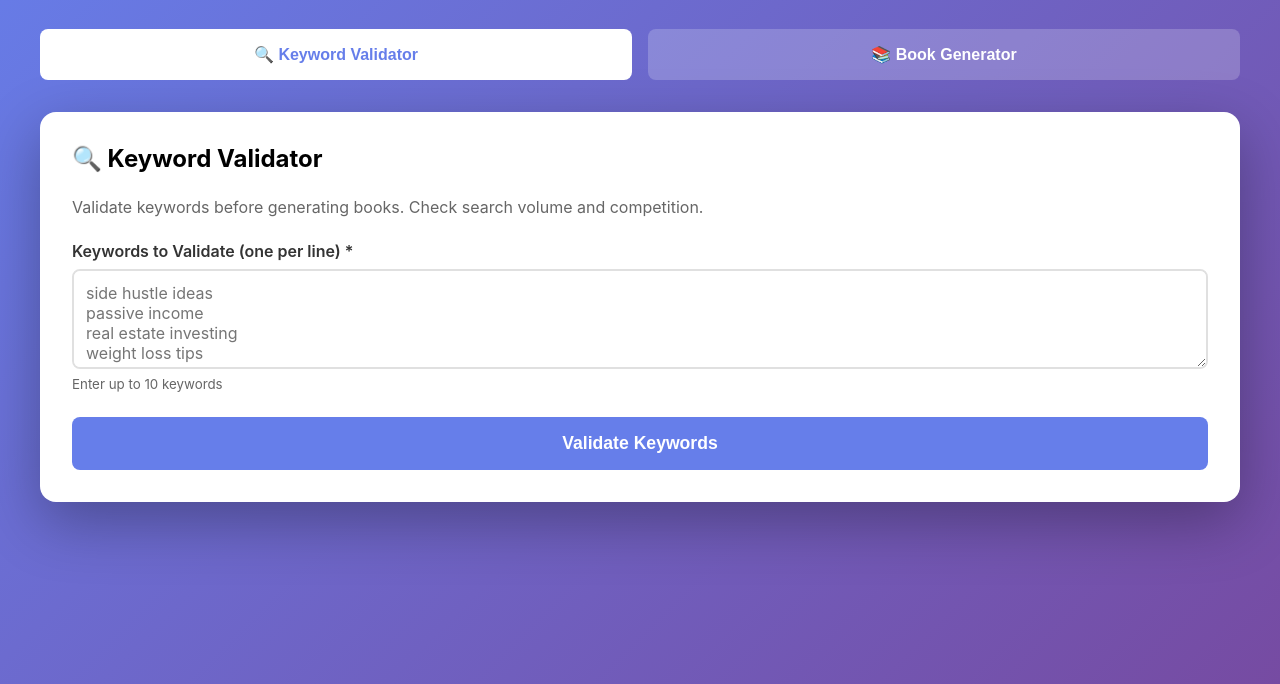
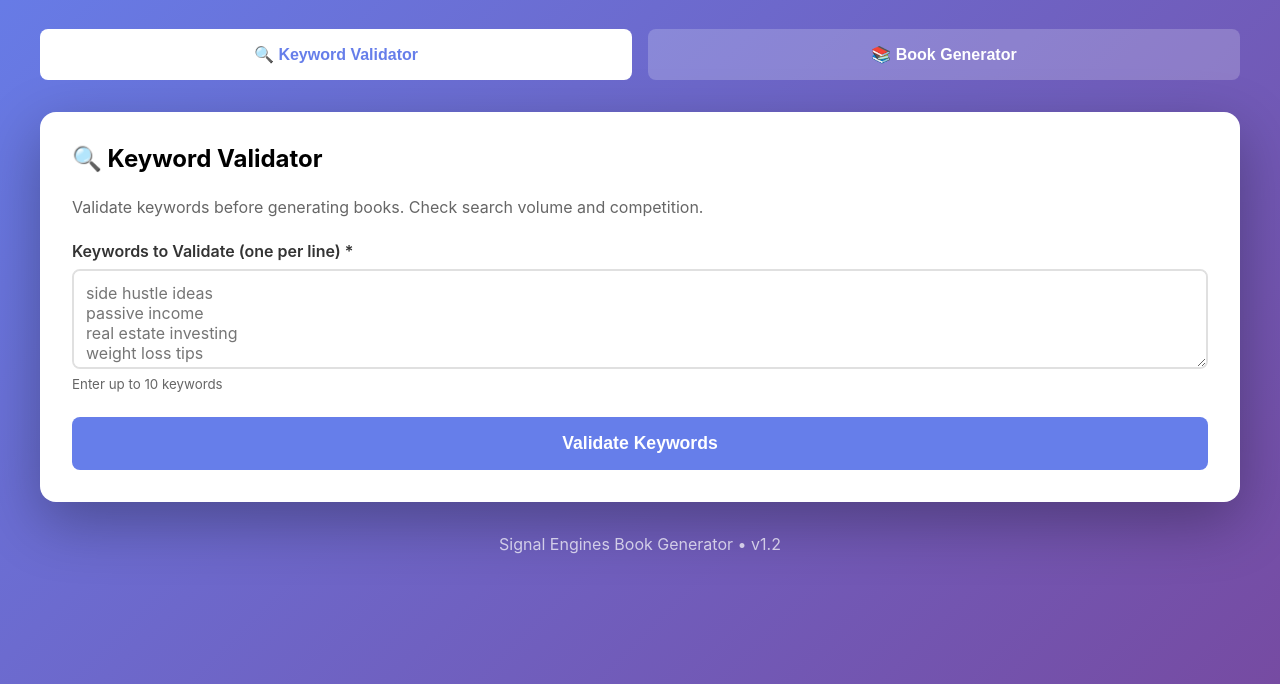
Before and after one commit to moabytemusic-code/bookgenerator, a website: page public/index.html in a window 1280 px wide. Shown: the part 116-800 px from the top of the page. Drawn offline with Linux system fonts and the light colour scheme.

Commit message:
Bump version to v1.2 with visual indicator

```diff
--- a/package.json
+++ b/package.json
@@ -1,6 +1,6 @@
 {
   "name": "book-generator-app",
-  "version": "1.0.0",
+  "version": "1.2.0",
   "description": "Amazon KDP Book Package Generator",
   "main": "api/generate-book.js",
   "scripts": {
--- a/public/index.html
+++ b/public/index.html
@@ -396,6 +396,10 @@
         </div>
     </div>
 
+    <div style="text-align: center; color: white; opacity: 0.7; margin-top: 2rem; padding-bottom: 2rem;">
+        <p>Signal Engines Book Generator • v1.2</p>
+    </div>
+
     <script>
         let currentPackage = null;
 
```
